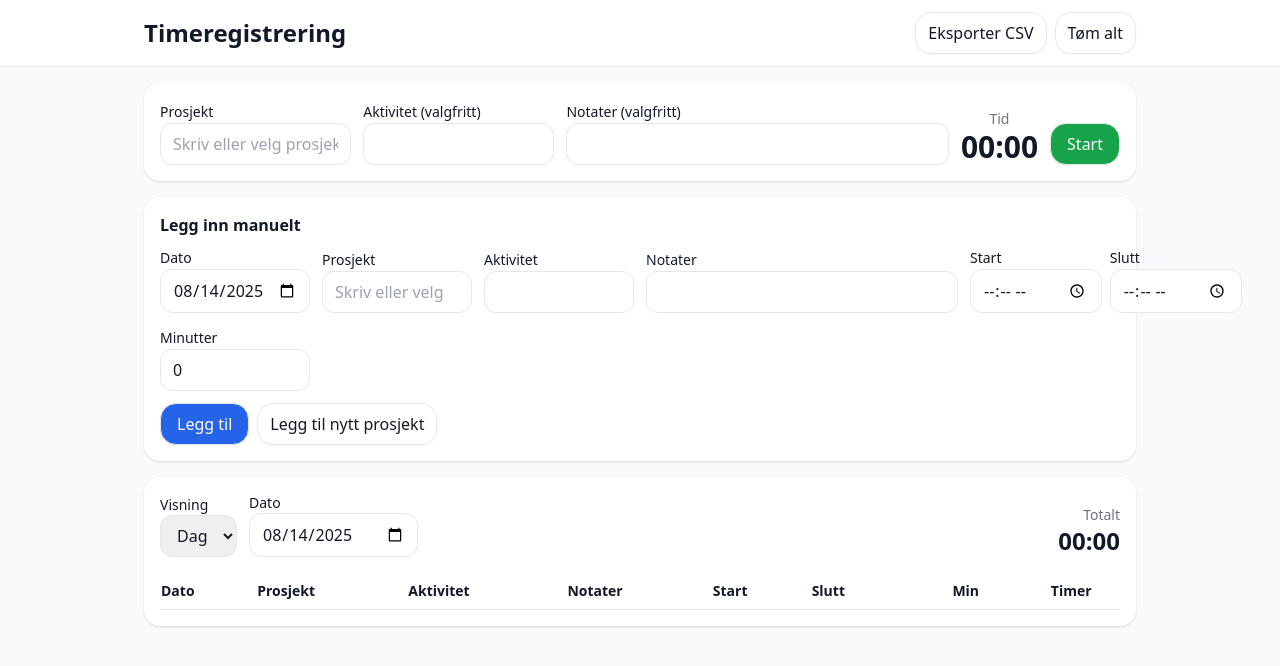
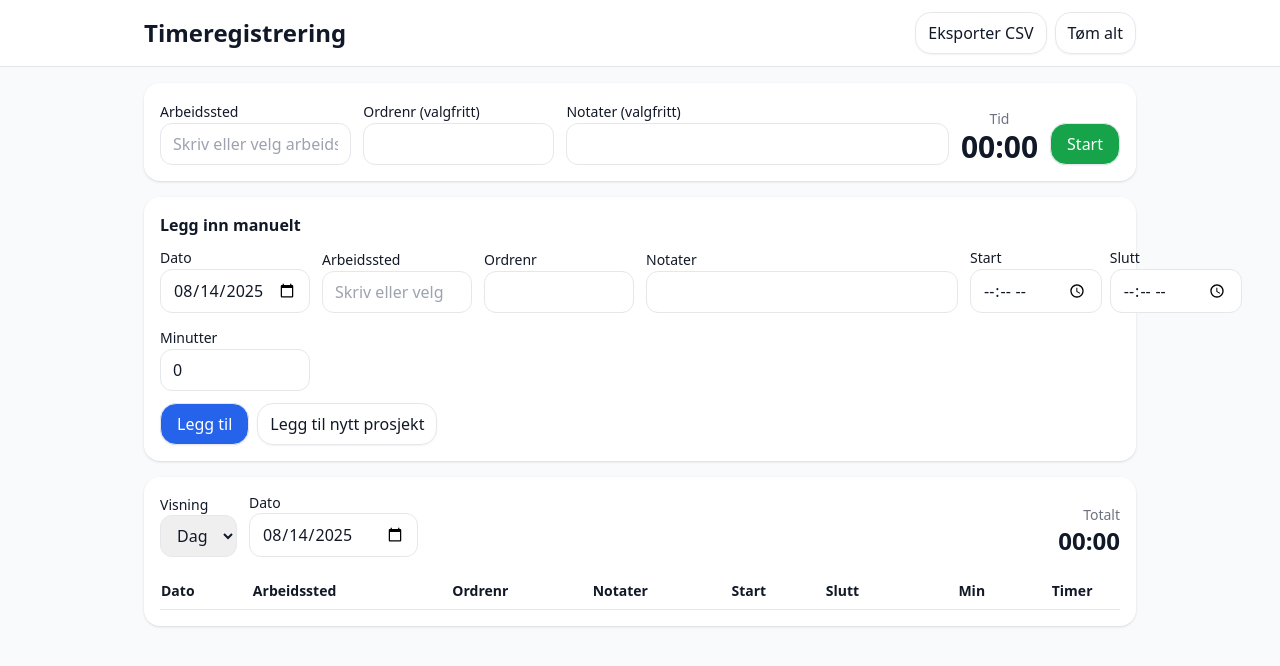
Before and after one commit to Runarborstad/timereg-app-pwa, a React (Vite) app: page / in a window 1280 px wide. Shown: the top 666 px of the page. Built offline with nearby package versions, Linux system fonts and the light colour scheme.

Commit message:
Add files via upload

```diff
--- a/src/App.tsx
+++ b/src/App.tsx
@@ -49,7 +49,7 @@ export default function TimeTrackerApp() {
     const id = cryptoRandomId();
     const date = data.date || todayISO();
     const project = (data.project || "").trim();
-    if (!project) return alert("Velg/skriv et prosjektnavn");
+    if (!project) return alert("Velg/skriv et arbeidssted");
 
     const start = data.start?.trim();
     const end = data.end?.trim();
@@ -81,7 +81,7 @@ export default function TimeTrackerApp() {
   }
 
   function startTimer(project: string, activity?: string, notes?: string) {
-    if (!project.trim()) return alert("Skriv et prosjektnavn først");
+    if (!project.trim()) return alert("Skriv inn arbeidssted først");
     if (running) return alert("En timer kjører allerede. Stopp den først.");
     setRunning({ id: cryptoRandomId(), project: project.trim(), activity: activity?.trim(), notes: notes?.trim(), startTs: Date.now() });
     addProject(project.trim());
@@ -116,7 +116,7 @@ export default function TimeTrackerApp() {
 
   function exportCSV() {
     const rows = [
-      ["Dato", "Prosjekt", "Aktivitet", "Notater", "Start", "Slutt", "Minutter", "Timer"],
+      ["Dato", "Arbeidssted", "Ordrenr", "Notater", "Start", "Slutt", "Minutter", "Timer"],
       ...entries.slice().sort((a, b) => a.date.localeCompare(b.date)).map((e) => [
         e.date, e.project, e.activity || "", (e.notes || "").replaceAll("\\n", " "), e.start || "", e.end || "",
         String(e.minutes), (e.minutes / 60).toFixed(2),
@@ -170,8 +170,8 @@ export default function TimeTrackerApp() {
               <thead>
                 <tr className="text-left border-b">
                   <th className="py-2 pr-2">Dato</th>
-                  <th className="py-2 pr-2">Prosjekt</th>
-                  <th className="py-2 pr-2">Aktivitet</th>
+                  <th className="py-2 pr-2">Arbeidssted</th>
+                  <th className="py-2 pr-2">Ordrenr</th>
                   <th className="py-2 pr-2">Notater</th>
                   <th className="py-2 pr-2">Start</th>
                   <th className="py-2 pr-2">Slutt</th>
@@ -270,20 +270,20 @@ function TimerCard({ running, onStart, onStop, projects }: {
     <section className="bg-white rounded-2xl shadow p-4">
       <div className="flex flex-wrap items-end gap-3">
         <div className="flex-1 min-w-40">
-          <label className="text-sm">Prosjekt</label>
+          <label className="text-sm">Arbeidssted</label>
           <input
             className="w-full border rounded-xl px-3 py-2"
             value={project}
             onChange={(e) => setProject(e.target.value)}
             list="project-list"
-            placeholder="Skriv eller velg prosjekt"
+            placeholder="Skriv eller velg arbeidssted"
           />
           <datalist id="project-list">
             {projects.map((p) => (<option value={p} key={p} />))}
           </datalist>
         </div>
         <div className="flex-1 min-w-40">
-          <label className="text-sm">Aktivitet (valgfritt)</label>
+          <label className="text-sm">Ordrenr (valgfritt)</label>
           <input className="w-full border rounded-xl px-3 py-2" value={activity} onChange={(e) => setActivity(e.target.value)} />
         </div>
         <div className="flex-[2] min-w-60">
@@ -332,11 +332,11 @@ function ManualEntryCard({ projects, onAdd, onCreateProject }: {
           <input type="date" className="w-full border rounded-xl px-3 py-2" value={date} onChange={(e) => setDate(e.target.value)} />
         </div>
         <div>
-          <label className="text-sm">Prosjekt</label>
+          <label className="text-sm">Arbeidssted</label>
           <input type="text" className="w-full border rounded-xl px-3 py-2" value={project} onChange={(e) => setProject(e.target.value)} list="project-list" placeholder="Skriv eller velg" />
         </div>
         <div>
-          <label className="text-sm">Aktivitet</label>
+          <label className="text-sm">Ordrenr</label>
           <input type="text" className="w-full border rounded-xl px-3 py-2" value={activity} onChange={(e) => setActivity(e.target.value)} />
         </div>
         <div className="lg:col-span-2">
```
